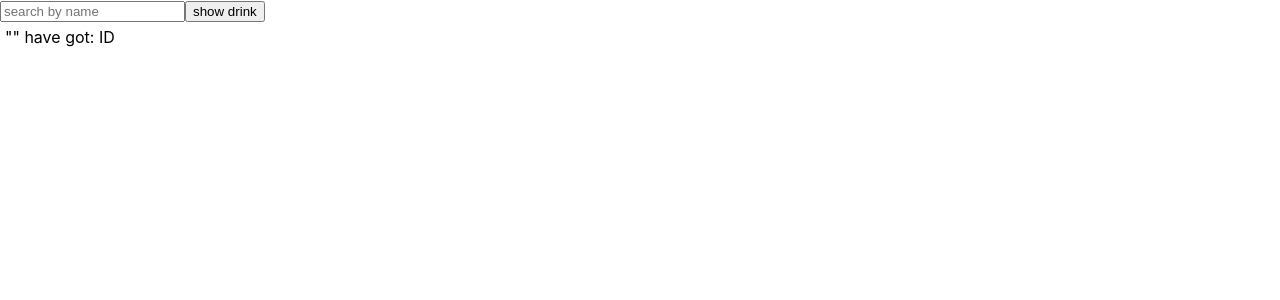
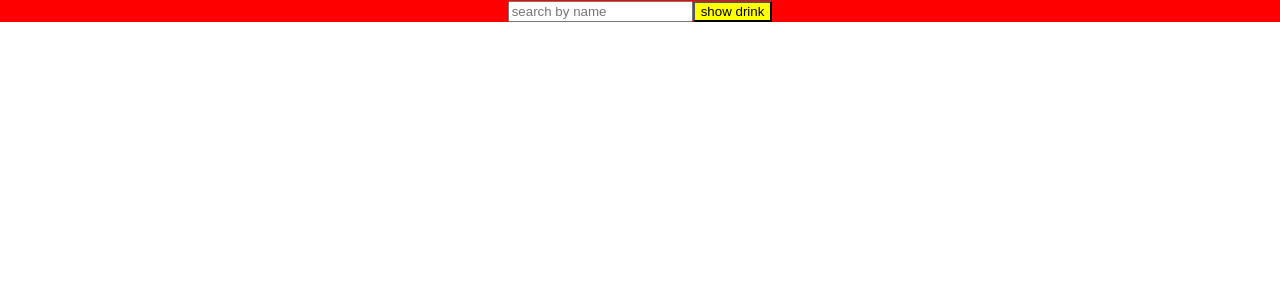
Before and after one commit to m1chu82pl/serve-a-drink, a React (Create React App) app: page / in a window 1280 px wide. Shown: the top 300 px of the page. Built offline with nearby package versions, Linux system fonts and the light colour scheme.

Commit message:
add several functions

```diff
--- a/src/components/App.js
+++ b/src/components/App.js
@@ -1,15 +1,15 @@
 import React from "react";
-// import App from './App.css';
+import "./App.scss";
 import Form from "./Form";
 import CocktailsList from "./CocktailsList";
-import CocktailDetails from "./CocktailDetails"
+import CocktailDetails from "./CocktailDetails";
 
 class App extends React.Component {
   state = {
     formDrinkName: "",
     cocktails: [],
     cocktailDetails: [],
-    clickedCocktail: true,
+    clickedCocktail: false,
     error: false,
   };
 
@@ -33,8 +33,13 @@ class App extends React.Component {
       })
       .then((response) => response.json())
       .then((cocktails) => {
-        this.setState({ cocktails: cocktails.drinks });
-        console.log(this.state.cocktails);
+        if (cocktails.drinks === null) {
+          this.setState({ cocktails: [] });
+
+        } else {
+          this.setState({ cocktails: cocktails.drinks });
+          console.log(this.state.cocktails);
+        }
       })
       .catch((error) => {
         console.log(error);
@@ -73,17 +78,23 @@ class App extends React.Component {
           error: true,
         });
       });
-      // this.setState({
-      //   clicedCocktail: !this.state.clickedCocktail,
-      // })
+    this.setState({
+      clickedCocktail: true,
+    });
+  };
+
+  handleReturnToCocktailList = () => {
+    this.setState({
+      clickedCocktail: false,
+    });
   };
 
   render() {
     console.log(this.state.cocktailDetails);
-    // const clickedCocktail = this.state.clickedCocktail;
+    const clickedCocktail = this.state.clickedCocktail;
 
     return (
-      <div className="appComponent">
+      <div className="App">
         <Form
           value={this.state.formDrinkName}
           change={this.handleChangeInputValue}
@@ -93,11 +104,14 @@ class App extends React.Component {
           cocktails={this.state.cocktails}
           showDrink={this.handleShowDrink}
         />
-        {/* {clickedCocktail ? ( */}
-          <CocktailDetails cocktailDetails={this.state.cocktailDetails}/>
-        {/* ) : ( */}
-          {/* <h1>noooo</h1> */}
-        {/* )} */}
+        {clickedCocktail ? (
+          <CocktailDetails
+            cocktailDetails={this.state.cocktailDetails}
+            clicked={this.handleReturnToCocktailList}
+          />
+        ) : (
+          ""
+        )}
       </div>
     );
   }
--- /dev/null
+++ b/src/components/App.scss
@@ -0,0 +1,7 @@
+.App {
+  position: relative;
+  display: block;
+  margin: 0;
+  text-align: center;
+  background-color: rgb(226, 115, 115);
+}
--- a/src/components/Cocktail.scss
+++ b/src/components/Cocktail.scss
@@ -1,5 +1,6 @@
 .cocktail {
-  margin: 5px;
+  background-color: aquamarine;
+  // margin: 5px;
   cursor: pointer;
 
 }
--- a/src/components/CocktailDetails.js
+++ b/src/components/CocktailDetails.js
@@ -1,10 +1,18 @@
 import React from "react";
+import "./CocktailDetails.scss";
 
 const CocktailDetails = (props) => {
+  const { idDrink, strDrink, strInstructions } = props.cocktailDetails;
 
-const {idDrink, strDrink} = props.cocktailDetails;
-console.log(props.cocktailDetails);
-return <div className="cocktail" >"{strDrink}" have got: {idDrink} ID</div>;
+  // console.log(props.cocktailDetails);
+  return (
+    <div className="cocktailDetails">
+      <h1>{strDrink}</h1>
+      <h2>{idDrink}</h2>
+      <h3>{strInstructions}</h3>
+      <button onClick={props.clicked}>return to list</button>
+    </div>
+  );
 };
 
 export default CocktailDetails;
--- /dev/null
+++ b/src/components/CocktailDetails.scss
@@ -0,0 +1,12 @@
+.cocktailDetails {
+  position: fixed;
+  box-sizing: border-box;
+  top: 0;
+  left: 0;
+  // display: flex;
+  height: 100%;
+  width: 100%;
+  background-color: rgb(194, 161, 161);
+  border: 3px solid brown;
+  // transform: translate(5%, 5%);
+}
--- a/src/components/Form.js
+++ b/src/components/Form.js
@@ -1,9 +1,17 @@
-import React from 'react';
+import React from "react";
 
 const Form = (props) => {
+
+  const formStyles = {
+    backgroundColor: "red",
+  }
+
+  const buttonStyles = {
+    backgroundColor: "yellow"
+  }
+
   return (
-    <div>
-      <form onSubmit={props.submit}>
+    <form style={formStyles} onSubmit={props.submit}>
       <input
         type="text"
         name=""
@@ -12,10 +20,9 @@ const Form = (props) => {
         onChange={props.change}
         value={props.value}
       />
-        <button>show {props.value} drink</button>
+      <button style={buttonStyles}>show {props.value} drink</button>
     </form>
-    </div>
   );
-}
+};
 
 export default Form;
```
Also changed, not shown: src/components/App.css (deleted, +0 -38 lines). Lines whose indentation alone changed are shown as unchanged.
